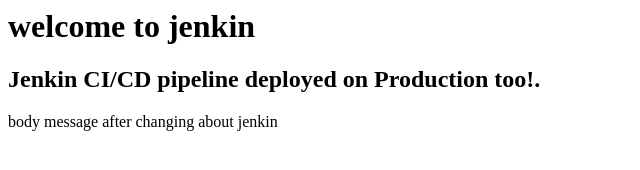
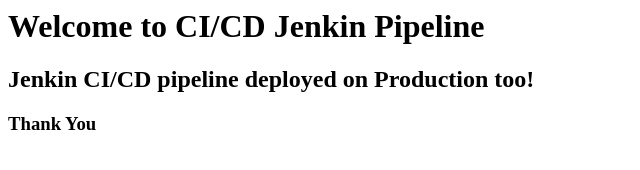
Before and after one commit to Ravicloud1625/website, a plain HTML site: page index.html in a window 1280 px wide. Shown: the whole page, without its empty margins (0-640 px from the left). Drawn offline with Linux system fonts and the light colour scheme.

Commit message:
first change in production

```diff
--- a/index.html
+++ b/index.html
@@ -1,14 +1,20 @@
 
 <html>
 	<title>
-		Jenkin Pipeline
+		Welcome to MyProject
 	</title>
 	<body>
 		<h1>
-			welcome to jenkin
+			Welcome to CI/CD Jenkin Pipeline
 		</h1>
-<h2> Jenkin CI/CD pipeline deployed on Production too!.</h2>
 
-		<p> body message after changing about jenkin </p>
+
+
+                <h2> Jenkin CI/CD pipeline deployed on Production too!
+			</h2>
+
+
+			<h3> <p> Thank You  </p> </h3>
+
 	</body>
 </html>
```
